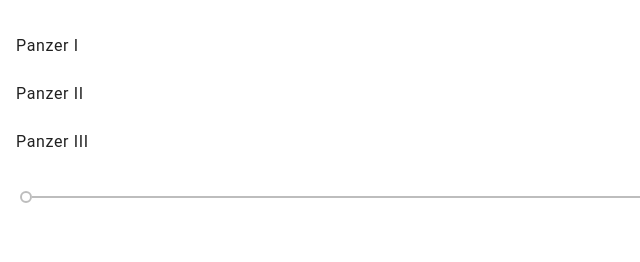
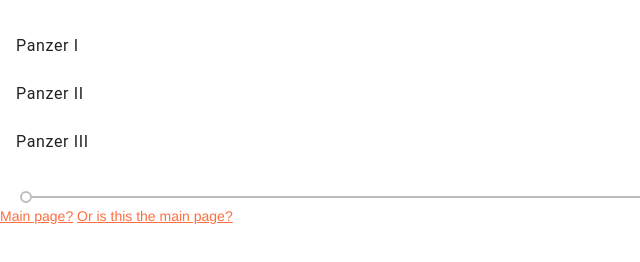
Before and after one commit to SHH-ICS/mdl-html-page-PolanianRifleman, a plain HTML site: page page.html in a window 1280 px wide. Shown: the whole page, without its empty margins (0-640 px from the left). Drawn offline with nearby package versions, Linux system fonts and the light colour scheme; files that its build step writes are made by us from their sources.

Commit message:
back to main page

```diff
--- a/page.html
+++ b/page.html
@@ -42,7 +42,7 @@
         <input class="mdl-slider mdl-js-slider" type="range"
         min="0" max="100" value="0" tabindex="0">
 
-
-
+            <a href="https://youtu.be/dQw4w9WgXcQ">Main page?</a>
+            <a href="./correct">Or is this the main page?</a>
 
     </body>
```
Also changed, not shown: 1 other file.
